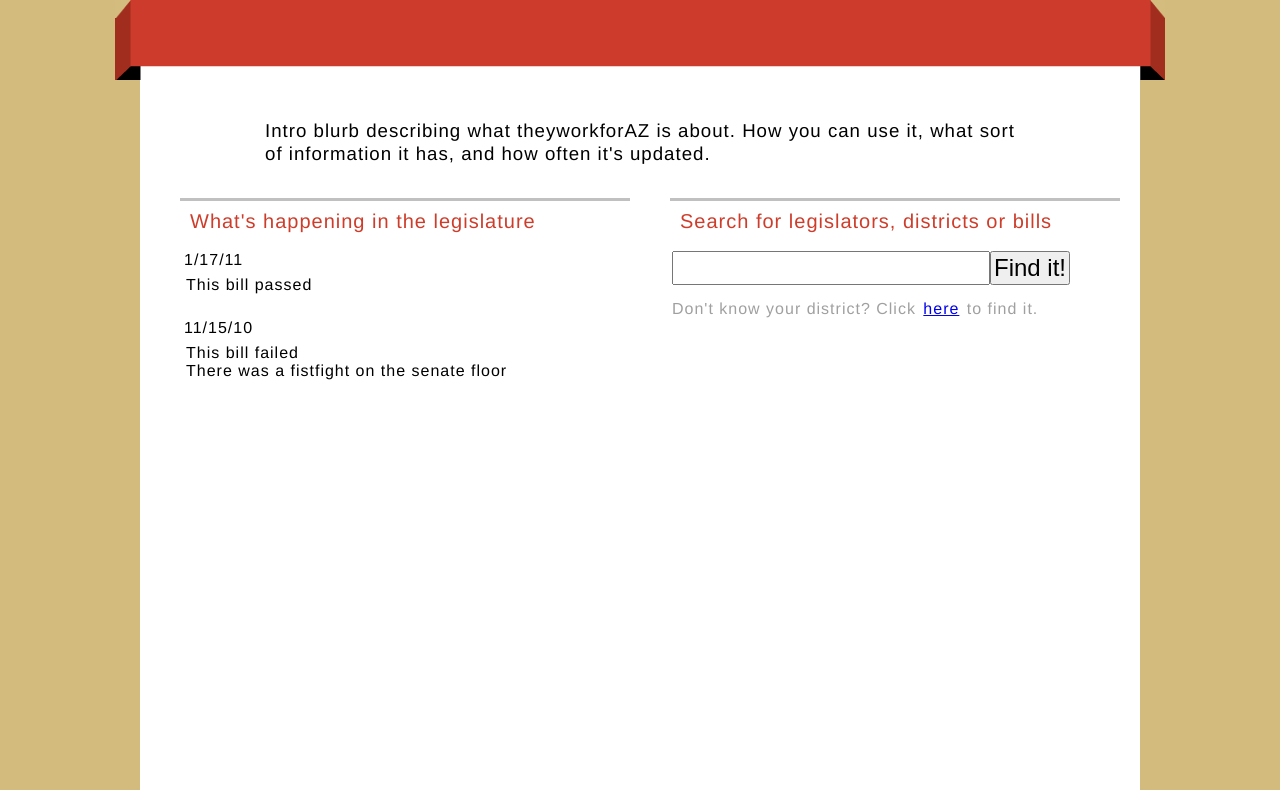
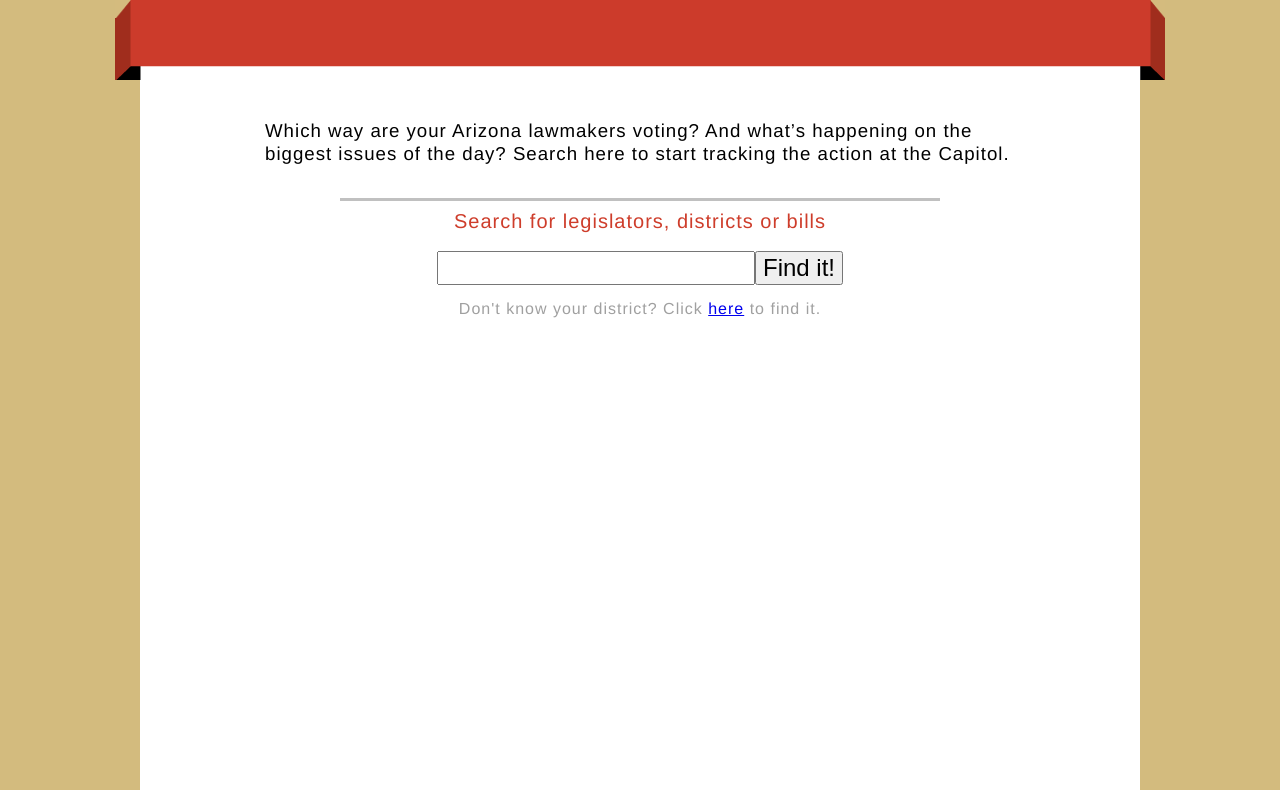
Before and after one commit to markng/theyworkforaz, a Django app: template templates/index.html in a window 1280 px wide. Shown: the part 160-950 px from the top of the page. Run offline with Django 3.2, Linux system fonts and the light colour scheme; the template is opened without the code that fills it, so the values that code supplies are empty.

Commit message:
copy changes and template alignment

```diff
--- a/templates/index.html
+++ b/templates/index.html
@@ -6,24 +6,15 @@
 {% endblock %}
 {% block content %}
 <div id="intro">
-	<p>Intro blurb describing what theyworkforAZ is about. How you can use it, what sort of information it has, and how often it's updated.</p>
+	<p>Which way are your Arizona lawmakers voting? And what’s happening on the biggest issues of the day? Search here to start tracking the action at the Capitol.</p>
 </div>
-<br class="clear" />
-<div class="half">
-	<h2>What's happening in the legislature</h2>
-	<ul>
-		<li>1/17/11</li>
-		<ul>
-			<li>This bill passed</li>
-		</ul>
-		<li>11/15/10</li>
-		<ul>
-			<li>This bill failed</li>
-			<li>There was a fistfight on the senate floor</li>
-		</ul>
-	</ul>
+<br class="clear"/>
+
+<div class="full">
+
 </div>
-<div class="half">
+
+<div class="center">
 <h2>Search for legislators, districts or bills</h2>
 <p><form><input type="text" name="search"><input type="button" value="Find it!"></form></p>
 <h3>Don't know your district? Click <a href="{% url addresscheck %}">here</a> to find it.</h3>
```
